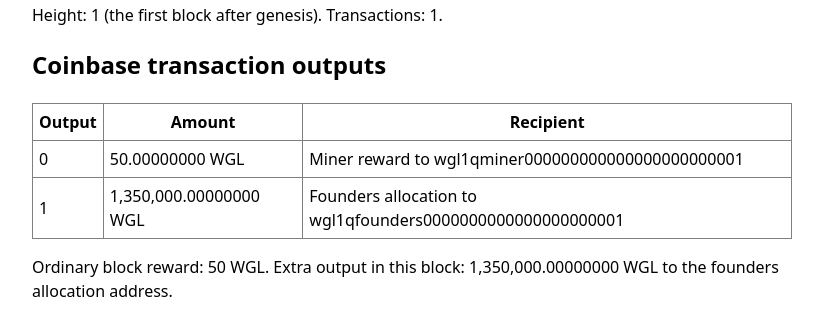
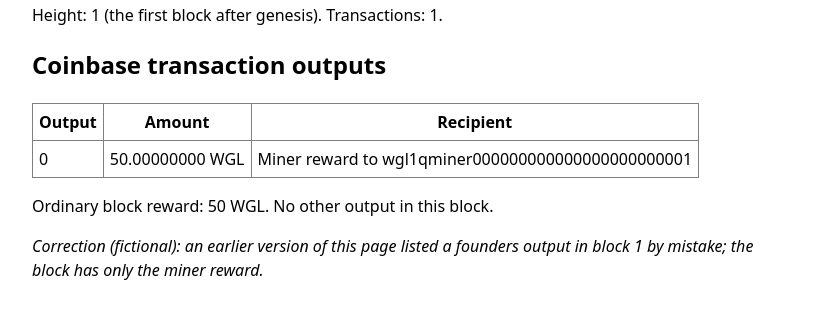
Before and after one commit to brilliantnodes/launch-claim-checker, a plain HTML site: page docs/v2/wigglecoin-block-1.html in a window 1280 px wide. Shown: the part 168-504 px from the top of the page, without its empty margins (228-1051 px from the left). Drawn offline with Linux system fonts and the light colour scheme.

Commit message:
Fictional explorer data correction for wigglecoin (Studio live run of Launch Claim Checker v2)
Co-Authored-By: Claude Opus 5.5 <noreply@anthropic.com>
Claude-Session: https://claude.ai/code/session_01PmboiXeSxAX9LMvc5cn1bn

```diff
--- a/docs/v2/wigglecoin-block-1.html
+++ b/docs/v2/wigglecoin-block-1.html
@@ -9,8 +9,7 @@
 <table border="1" cellpadding="6" style="border-collapse:collapse">
 <tr><th>Output</th><th>Amount</th><th>Recipient</th></tr>
 <tr><td>0</td><td>50.00000000 WGL</td><td>Miner reward to wgl1qminer000000000000000000000001</td></tr>
-<tr><td>1</td><td>1,350,000.00000000 WGL</td><td>Founders allocation to wgl1qfounders0000000000000000000001</td></tr>
 </table>
-<p>Ordinary block reward: 50 WGL. Extra output in this block: 1,350,000.00000000 WGL to the founders allocation address.</p>
-
+<p>Ordinary block reward: 50 WGL. No other output in this block.</p>
+<p><em>Correction (fictional): an earlier version of this page listed a founders output in block 1 by mistake; the block has only the miner reward.</em></p>
 </body></html>
```
Also changed, not shown: web/public/v2/wigglecoin-block-1.html (+2 -3 lines).
